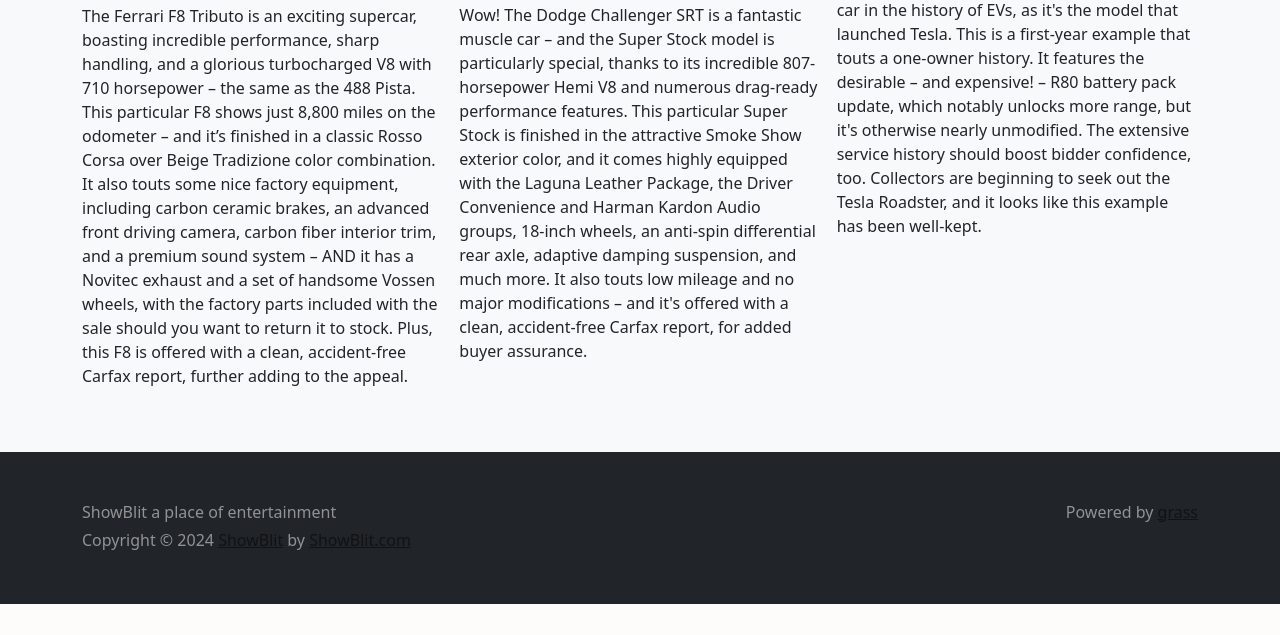
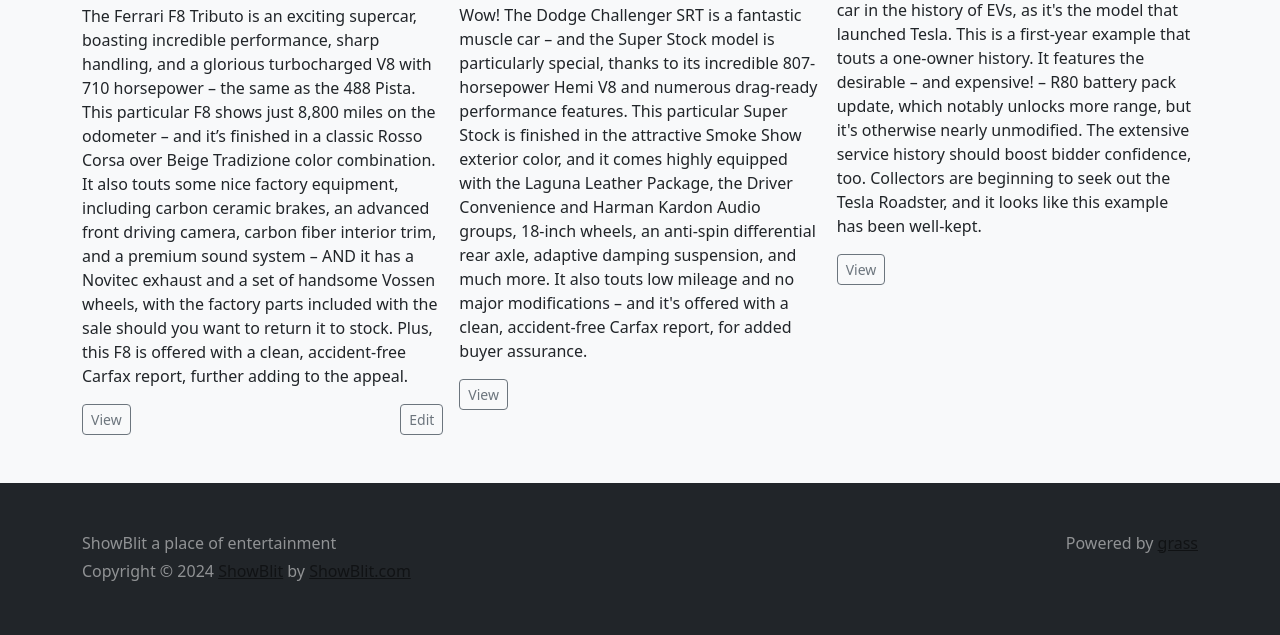
Before and after one commit to Joseph789-BIT/web-app, a Django app: page /home/ in a window 1280 px wide. Shown: the part 878-1513 px from the top of the page. Before the commit the page ends 1482 px from the top, so only its background shows below. Run offline with Django 5.2, Linux system fonts and the light colour scheme; a user stored in the database is signed in; data comes from the database, SQL or seed files in the repository; some libraries are stand-ins or nearby versions.

Commit message:
initial-commit

```diff
--- a/src/main/template/components/listing_card.html
+++ b/src/main/template/components/listing_card.html
@@ -17,8 +17,12 @@
         <p class="card-text">{{listing.description}}</p>
         <div class="d-flex justify-content-between align-items-center">
             <div class="btn-group">
-
+                <a type="button" class="btn btn-sm btn-outline-secondary"
+                    href="{% url 'listing' id=listing.id %}">View</a>
             </div>
+            {% if listing.seller.user == request.user %}
+            <a href="" type="button" class="btn btn-sm btn-outline-secondary">Edit</a>
+            {% endif %}
         </div>
     </div>
 </div>
```
